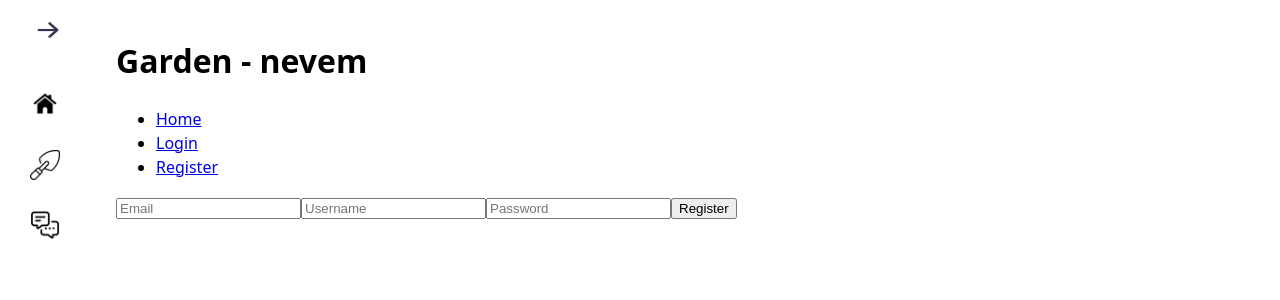
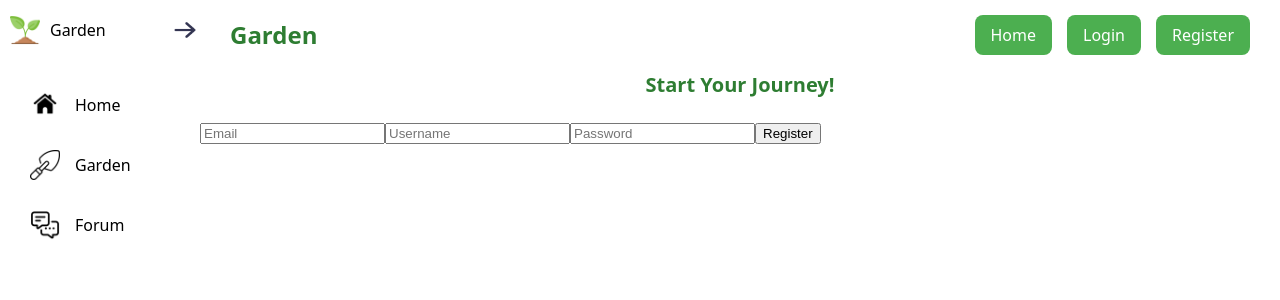
Before and after one commit to Denomi12/Digital-Garden, a React (Vite) app in the folder frontend/: page /register in a window 1280 px wide. Shown: the top 300 px of the page. Built offline with nearby package versions, Linux system fonts and the light colour scheme.

Commit message:
SCRUM-64 Added popups for login and register

```diff
--- a/frontend/src/App.module.css
+++ b/frontend/src/App.module.css
@@ -7,7 +7,7 @@
 
 .mainContent {
   flex: 1;
-  padding: 16px;
+  /* padding: 16px; */
   overflow-y: auto;
   margin: 0%;
 }
--- a/frontend/src/App.tsx
+++ b/frontend/src/App.tsx
@@ -8,6 +8,7 @@ import Logout from "./components/Logout";
 import Login from "./components/Login";
 import Map from "./components/Map";
 import Sidebar from "./components/Sidebar";
+import HomePage from "./components/HomePage";
 import styles from "./App.module.css";
 
 <link
@@ -44,9 +45,10 @@ function App() {
         <div className={styles.fullScreen}>
           <Sidebar />
           <div className={styles.mainContent}>
-            <Header title="Garden - nevem" />
+            <Header title="Garden" />
             <Routes>
-              <Route path="/" element={<Map />} />
+              <Route path="/" element={<HomePage />} />
+              <Route path="/map" element={<Map />} />
               <Route path="/garden" element={<Garden />} />
               <Route path="/login" element={<Login />} />
               <Route path="/register" element={<Register />} />
--- a/frontend/src/components/Header.tsx
+++ b/frontend/src/components/Header.tsx
@@ -1,6 +1,9 @@
-import { useContext } from "react";
+import { useContext, useState } from "react";
 import { UserContext } from "../UserContext";
 import { Link } from "react-router-dom";
+import styles from "./stylesheets/Header.module.css";
+import Register from "./Register";
+import Login from "./Login";
 
 type HeaderProps = {
   title: string;
@@ -8,38 +11,92 @@ type HeaderProps = {
 
 function Header({ title }: HeaderProps) {
   const { user } = useContext(UserContext);
+  const [showRegister, setShowRegister] = useState(false);
+  const [showLogin, setShowLogin] = useState(false);
 
   return (
-    <header>
-      <h1>{title}</h1>
+    <>
+      <header className={styles.header}>
+        <div className={styles.title}>{title}</div>
         <nav>
-        <ul>
+          <ul className={styles.navList}>
             <li>
-            <Link to="/">Home</Link>
+              <Link className={styles.navButton} to="/">
+                Home
+              </Link>
             </li>
             {user ? (
               <li>
-              <Link to="/logout">Logout</Link>
+                <Link className={styles.navButton} to="/logout">
+                  Logout
+                </Link>
               </li>
             ) : (
               <>
                 <li>
-                <Link to="/login">Login</Link>
+                  <button
+                    type="button"
+                    className={styles.navButton}
+                    onClick={() => setShowLogin(true)}
+                  >
+                    Login
+                  </button>
                 </li>
                 <li>
-                <Link to="/register">Register</Link>
+                  <button
+                    type="button"
+                    className={styles.navButton}
+                    onClick={() => setShowRegister(true)}
+                  >
+                    Register
+                  </button>
                 </li>
               </>
             )}
           </ul>
-        {user ?
-        <div>
-          Logged in User: {user.username}
-        </div>
-        : null}
-
         </nav>
       </header>
+
+      {showRegister && (
+        <div
+          className={styles.modalOverlay}
+          onClick={() => setShowRegister(false)}
+        >
+          <div
+            className={styles.modalContent}
+            onClick={(e) => e.stopPropagation()}
+          >
+            <button
+              className={styles.closeButton}
+              onClick={() => setShowRegister(false)}
+            >
+              ✕
+            </button>
+            <Register onSuccess={() => setShowRegister(false)} />
+          </div>
+        </div>
+      )}
+
+      {showLogin && (
+        <div
+          className={styles.modalOverlay}
+          onClick={() => setShowLogin(false)}
+        >
+          <div
+            className={styles.modalContent}
+            onClick={(e) => e.stopPropagation()}
+          >
+            <button
+              className={styles.closeButton}
+              onClick={() => setShowLogin(false)}
+            >
+              ✕
+            </button>
+            <Login onSuccess={() => setShowLogin(false)} />
+          </div>
+        </div>
+      )}
+    </>
   );
 }
 
--- a/frontend/src/components/HomePage.tsx
+++ b/frontend/src/components/HomePage.tsx
@@ -0,0 +1,5 @@
+function HomePage() {
+  return <div>HomePage</div>;
+}
+
+export default HomePage;
--- a/frontend/src/components/Login.tsx
+++ b/frontend/src/components/Login.tsx
@@ -2,8 +2,14 @@ import { useContext, useState } from "react";
 import axios from "axios";
 import { UserContext } from "../UserContext";
 import { Navigate } from "react-router-dom";
+import styles from "./stylesheets/Header.module.css";
 
-function Login() {
+//za popup pri loginu
+type LoginProps = {
+  onSuccess: () => void;
+};
+
+function Login({ onSuccess }: LoginProps) {
   const [username, setUsername] = useState("");
   const [password, setPassword] = useState("");
   const [error, setError] = useState("");
@@ -24,6 +30,7 @@ function Login() {
         id: user._id,
         email: user.email,
       });
+      onSuccess();
     } else {
       setUsername("");
       setPassword("");
@@ -36,6 +43,8 @@ function Login() {
   }
 
   return (
+    <>
+      <div className={styles.formHeader}>Welcome Back!</div>
       <form onSubmit={handleLogin}>
         {userContext.user ? <Navigate replace to="/" /> : ""}
         <input
@@ -55,6 +64,7 @@ function Login() {
         <input type="submit" value="Log in" />
         <label>{error}</label>
       </form>
+    </>
   );
 }
 
--- a/frontend/src/components/Register.tsx
+++ b/frontend/src/components/Register.tsx
@@ -2,8 +2,14 @@ import axios from "axios";
 import { useContext, useState } from "react";
 import { useNavigate } from "react-router-dom";
 import { UserContext } from "../UserContext";
+import styles from "./stylesheets/Header.module.css";
 
-function Register() {
+//za popup pri registeru
+type LoginProps = {
+  onSuccess: () => void;
+};
+
+function Register({ onSuccess }: LoginProps) {
   const [username, setUsername] = useState("");
   const [password, setPassword] = useState("");
   const [email, setEmail] = useState("");
@@ -35,6 +41,7 @@ function Register() {
           email: user.email,
         });
         navigate("/");
+        onSuccess();
       } else {
         throw new Error("Registration failed");
       }
@@ -47,6 +54,8 @@ function Register() {
   }
 
   return (
+    <>
+      <div className={styles.formHeader}>Start Your Journey!</div>
       <form onSubmit={handleRegister}>
         <input
           type="text"
@@ -70,8 +79,9 @@ function Register() {
           onChange={(e) => setPassword(e.target.value)}
         />
         <input type="submit" name="submit" value="Register" />
-      <label>{error}</label>
+        {error && <label>{error}</label>}
       </form>
+    </>
   );
 }
 
--- a/frontend/src/components/Sidebar.tsx
+++ b/frontend/src/components/Sidebar.tsx
@@ -4,12 +4,12 @@ import styles from "./stylesheets/Sidebar.module.css";
 
 function Sidebar() {
   const { user } = useContext(UserContext);
-  const [expanded, setExpanded] = useState(false);
-  const [rotated, setRotated] = useState(false); // Dodamo stanje za vrtenje
+  const [expanded, setExpanded] = useState(true);
+  const [rotated, setRotated] = useState(false);
 
   const toggleSidebar = () => {
     setExpanded(!expanded);
-    setRotated(!rotated); // Ko kliknemo na puščico, se stanje za vrtenje spremeni
+    setRotated(!rotated);
   };
 
   return (
@@ -50,7 +50,12 @@ function Sidebar() {
         </div>
       </div>
 
-      {user ? <div>{user.username}</div> : null}
+      {user && (
+        <div className={styles.user}>
+          <img className={styles.person} src="/public/assets/person.png" />
+          {expanded && <div>{user.username}</div>}
+        </div>
+      )}
     </div>
   );
 }
--- /dev/null
+++ b/frontend/src/components/stylesheets/Header.module.css
@@ -0,0 +1,149 @@
+.header {
+  background-color: white;
+  display: flex;
+  justify-content: space-between;
+  align-items: center;
+  padding: 15px 30px;
+}
+
+.title {
+  font-size: 24px;
+  font-weight: bold;
+  color: #2e7d32;
+}
+
+.navList {
+  list-style: none;
+  display: flex;
+  gap: 15px;
+  margin: 0;
+  padding: 0;
+}
+
+.navButton {
+  background-color: #4caf50;
+  color: white;
+  padding: 8px 16px;
+  border-radius: 8px;
+  text-decoration: none;
+  font-weight: 500;
+  transition: background-color 0.3s ease;
+  cursor: pointer;
+  display: inline-block;
+  border: none;
+  font: inherit;
+}
+
+.navButton:hover {
+  background-color: #388e3c;
+}
+
+.modalOverlay {
+  position: fixed;
+  top: 0;
+  left: 0;
+  width: 100vw;
+  height: 100vh;
+  background: rgba(0, 0, 0, 0.6);
+  backdrop-filter: blur(6px);
+  display: flex;
+  justify-content: center;
+  align-items: center;
+  z-index: 999;
+
+  animation: fadeInOverlay 0.3s forwards ease-out;
+}
+
+.modalContent {
+  background-color: white;
+  padding: 30px;
+  border-radius: 12px;
+  width: 400px;
+  position: relative;
+  box-shadow: 0 0 20px rgba(0, 0, 0, 0.3);
+  transform: scale(0.95);
+  opacity: 0;
+
+  animation: zoomInModal 0.3s forwards ease-out;
+}
+
+@keyframes fadeInOverlay {
+  from {
+    background: rgba(0, 0, 0, 0);
+  }
+  to {
+    background: rgba(0, 0, 0, 0.5);
+  }
+}
+
+@keyframes zoomInModal {
+  0% {
+    transform: scale(0.8);
+    opacity: 0;
+  }
+  60% {
+    transform: scale(1.05);
+    opacity: 1;
+  }
+  100% {
+    transform: scale(1);
+    opacity: 1;
+  }
+}
+
+.closeButton {
+  position: absolute;
+  top: 10px;
+  right: 15px;
+  background: none;
+  border: none;
+  font-size: 20px;
+  cursor: pointer;
+}
+
+.modalContent form {
+  display: flex;
+  flex-direction: column;
+  gap: 15px;
+}
+
+.modalContent input[type="text"],
+.modalContent input[type="password"],
+.modalContent input[type="submit"] {
+  padding: 10px;
+  font-size: 16px;
+  border: 1px solid #ccc;
+  border-radius: 8px;
+}
+
+.modalContent input[type="submit"] {
+  background-color: #4caf50;
+  color: white;
+  cursor: pointer;
+  border: none;
+  transition: background-color 0.3s ease;
+}
+
+.modalContent input[type="submit"]:hover {
+  background-color: #388e3c;
+}
+
+.formHeader {
+  font-size: 20px;
+  font-weight: bold;
+  text-align: center;
+  color: #2e7d32;
+  margin-bottom: 20px;
+  animation: popIn 0.4s ease-in-out;
+}
+
+@keyframes popIn {
+  0% {
+    transform: translateY(-10px);
+    opacity: 0;
+  }
+  100% {
+    transform: translateY(0px);
+    opacity: 1;
+  }
+}
--- a/frontend/src/components/stylesheets/Sidebar.module.css
+++ b/frontend/src/components/stylesheets/Sidebar.module.css
@@ -6,10 +6,11 @@
   align-items: center;
   width: 100px;
   transition: width 0.3s ease;
+  position: relative;
 }
 
 .sidebar.expanded {
-  width: 200px; /* Spremeni širino sidebara, ko je razširjen */
+  width: 200px;
 }
 
 .toggleArrow {
@@ -48,14 +49,15 @@
 .trowel,
 .discussion,
 .home,
-.plant {
+.plant,
+.person {
   width: 30px;
   height: 30px;
 }
 
 .text {
   font-size: 16px;
-  margin-left: 15px; /* Razmik med ikono in besedilom */
+  margin-left: 15px;
   display: inline-block;
 }
 
@@ -80,7 +82,7 @@
 .toggleArrow {
   width: 100%;
   margin-bottom: 30px;
-  min-height: 60px; /* ali koliko pač potrebuješ */
+  min-height: 60px;
   display: flex;
   align-items: center;
 }
@@ -109,3 +111,13 @@
   display: flex;
   justify-content: center;
 }
+
+.user {
+  display: flex;
+  align-items: center;
+  gap: 15px;
+  margin-top: auto;
+  margin-bottom: 30px;
+  width: 100%;
+  margin-left: 70px;
+}
```
Also changed, not shown: frontend/public/assets/person.png (added). Lines whose indentation alone changed are shown as unchanged.
